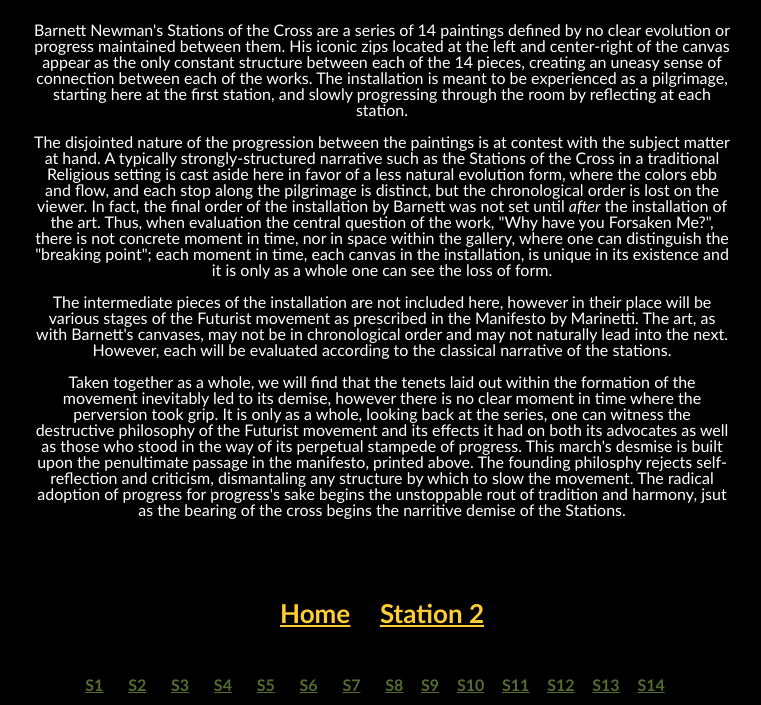
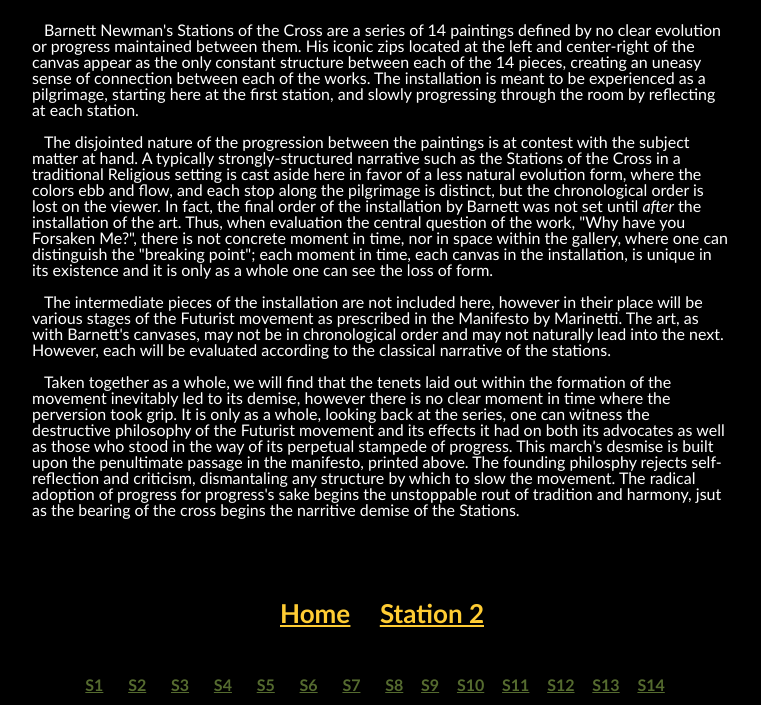
Before and after one commit to michaelLukasik/michaelLukasik.github.io, a plain HTML site: page stations/stations1.html in a window 1280 px wide. Shown: the part 862-1567 px from the top of the page, without its empty margins (258-1019 px from the left). Drawn offline with Linux system fonts and the light colour scheme.

Commit message:
Station 2 Draft

```diff
--- a/stations/stations1.html
+++ b/stations/stations1.html
@@ -21,21 +21,21 @@
 </p>
 <img class="manifestoBars" style=" background-color:darkolivegreen;margin-bottom: 0px;"></a>
 
-<p class = "manifesto" style="color:white">
-    Barnett Newman's Stations of the Cross are a series of 14 paintings defined by no clear evolution or progress maintained between them. His iconic zips located at the left and center-right of the canvas appear as the only constant structure between each of the 14 pieces, creating an uneasy sense of connection between each of the works. The installation is meant to be experienced as a pilgrimage, starting here at the first station, and slowly progressing through the room by reflecting at each station.
+<p class = "manifesto" style="color:white;text-align:left">
+    &emsp;Barnett Newman's Stations of the Cross are a series of 14 paintings defined by no clear evolution or progress maintained between them. His iconic zips located at the left and center-right of the canvas appear as the only constant structure between each of the 14 pieces, creating an uneasy sense of connection between each of the works. The installation is meant to be experienced as a pilgrimage, starting here at the first station, and slowly progressing through the room by reflecting at each station.
     <br>
     <br>
-    The disjointed nature of the progression between the paintings is at contest with the subject matter at hand. A typically strongly-structured narrative such as the Stations of the Cross in a traditional Religious setting is cast aside here in favor of a less natural evolution form, where the colors ebb and flow, and each stop along the pilgrimage is distinct, but the chronological order is lost on the viewer. In fact, the final order of the installation by Barnett was not set until <i>after</i> the installation of the art. Thus, when evaluation the central question of the work, "Why have you Forsaken Me?", there is not concrete moment in time, nor in space within the gallery, where one can distinguish the "breaking point"; each moment in time, each canvas in the installation, is unique in its existence and it is only as a whole one can see the loss of form.
+    &emsp;The disjointed nature of the progression between the paintings is at contest with the subject matter at hand. A typically strongly-structured narrative such as the Stations of the Cross in a traditional Religious setting is cast aside here in favor of a less natural evolution form, where the colors ebb and flow, and each stop along the pilgrimage is distinct, but the chronological order is lost on the viewer. In fact, the final order of the installation by Barnett was not set until <i>after</i> the installation of the art. Thus, when evaluation the central question of the work, "Why have you Forsaken Me?", there is not concrete moment in time, nor in space within the gallery, where one can distinguish the "breaking point"; each moment in time, each canvas in the installation, is unique in its existence and it is only as a whole one can see the loss of form.
     <br>
     <br>
-    The intermediate pieces of the installation are not included here, however in their place will be various stages of the Futurist movement as prescribed in the Manifesto by Marinetti. The art, as with Barnett's canvases, may not be in chronological order and may not naturally lead into the next. However, each will be evaluated according to the classical narrative of the stations.
+    &emsp;The intermediate pieces of the installation are not included here, however in their place will be various stages of the Futurist movement as prescribed in the Manifesto by Marinetti. The art, as with Barnett's canvases, may not be in chronological order and may not naturally lead into the next. However, each will be evaluated according to the classical narrative of the stations.
     <br>
     <br>
-    Taken together as a whole, we will find that the tenets laid out within the formation of the movement inevitably led to its demise, however there is no clear moment in time where the perversion took grip. It is only as a whole, looking back at the series, one can witness the destructive philosophy of the Futurist movement and its effects it had on both its advocates as well as those who stood in the way of its perpetual stampede of progress. This march's desmise is built upon the penultimate passage in the manifesto, printed above. The founding philosphy rejects self-reflection and criticism, dismantaling any structure by which to slow the movement. The radical adoption of progress for progress's sake begins the unstoppable rout of tradition and harmony, jsut as the bearing of the cross begins the narritive demise of the Stations.
+    &emsp;Taken together as a whole, we will find that the tenets laid out within the formation of the movement inevitably led to its demise, however there is no clear moment in time where the perversion took grip. It is only as a whole, looking back at the series, one can witness the destructive philosophy of the Futurist movement and its effects it had on both its advocates as well as those who stood in the way of its perpetual stampede of progress. This march's desmise is built upon the penultimate passage in the manifesto, printed above. The founding philosphy rejects self-reflection and criticism, dismantaling any structure by which to slow the movement. The radical adoption of progress for progress's sake begins the unstoppable rout of tradition and harmony, jsut as the bearing of the cross begins the narritive demise of the Stations.
     <br>
 
 
-    </p>
+</p>
 <h2>
     <br>
     <a href = "/stations/stationsHome.html" style="color: #FFCC33">
--- a/stylesheet.css
+++ b/stylesheet.css
@@ -25,6 +25,7 @@ p {
 }
 
 .manifestoBars{
+  margin-top: 0px;
   width: 550px;
   height: 10px;
   min-height: 10px;
@@ -53,6 +54,7 @@ p {
   text-align: Center;
   padding-top: 0px;
   line-height: 100%;
+
 
 }
 
```
Also changed, not shown: stations/stations2.html (+11 -1 lines).
